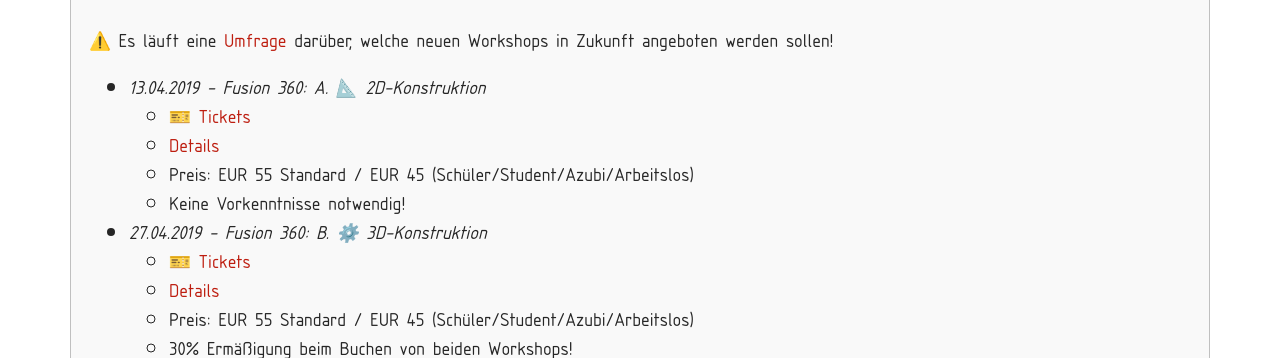
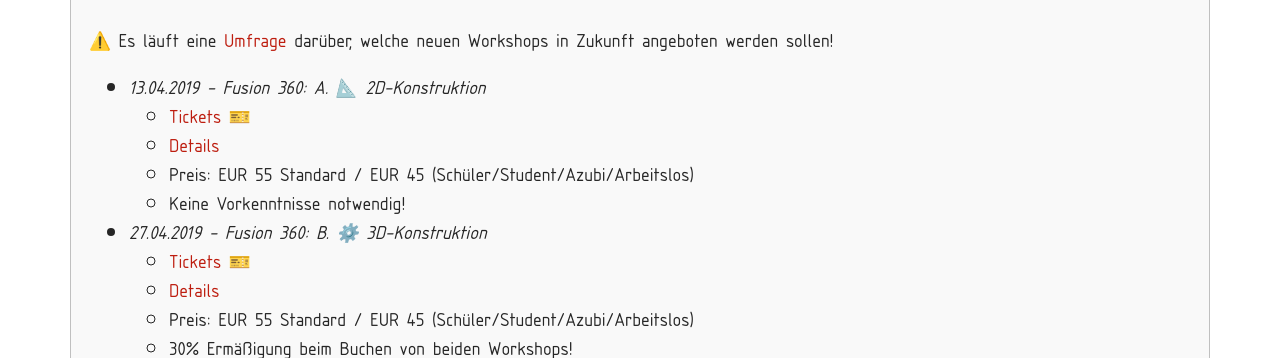
Before and after one commit to 17o2/17o2.github.io, a Jekyll site: the page built from _pages/90_happylab.md, in a window 1280 px wide. Shown: the part 283-641 px from the top of the page. Built offline with Jekyll 4.4.1, drawn with Linux system fonts in a browser that asks for light colours; nearby versions of some CDN libraries.

Commit message:
arsfarst

```diff
--- a/_pages/90_happylab.md
+++ b/_pages/90_happylab.md
@@ -11,12 +11,12 @@
 welche neuen Workshops in Zukunft angeboten werden sollen!
 
 * *13.04.2019 - Fusion 360: A. 📐 2D-Konstruktion*
-  * [🎫 Tickets](https://www.eventbrite.com/e/fusion-360-workshop-2d-konstruktion-tickets-59287062199)
+  * [Tickets 🎫](https://www.eventbrite.com/e/fusion-360-workshop-2d-konstruktion-tickets-59287062199)
   * [Details](/happylab/details)
   * Preis: EUR 55 Standard / EUR 45 (Schüler/Student/Azubi/Arbeitslos)
   * Keine Vorkenntnisse notwendig!
 * *27.04.2019 - Fusion 360: B. ⚙️ 3D-Konstruktion*
-  * [🎫 Tickets](https://www.eventbrite.com/e/fusion-360-workshop-3d-konstruktion-tickets-59287182559)
+  * [Tickets 🎫](https://www.eventbrite.com/e/fusion-360-workshop-3d-konstruktion-tickets-59287182559)
   * [Details](/happylab/details)
   * Preis: EUR 55 Standard / EUR 45 (Schüler/Student/Azubi/Arbeitslos)
   * 30% Ermäßigung beim Buchen von beiden Workshops!
```
